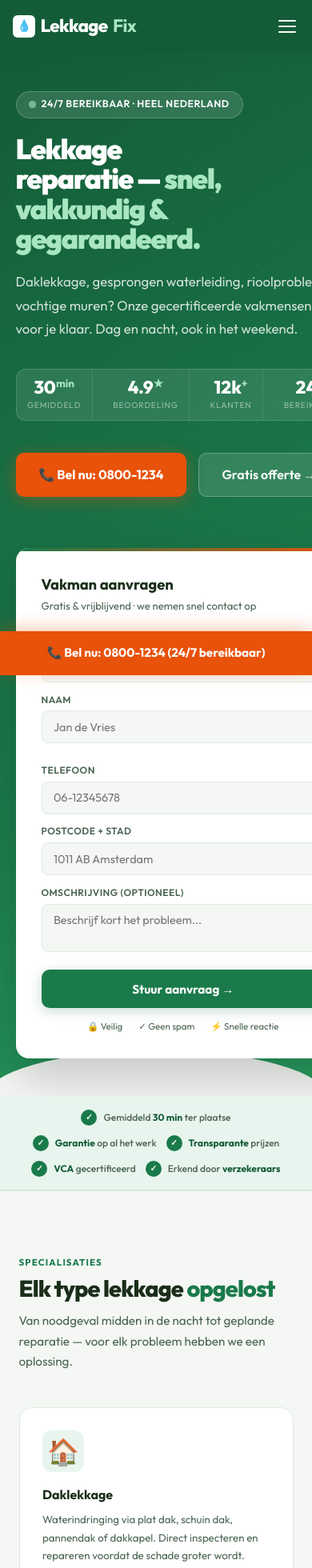
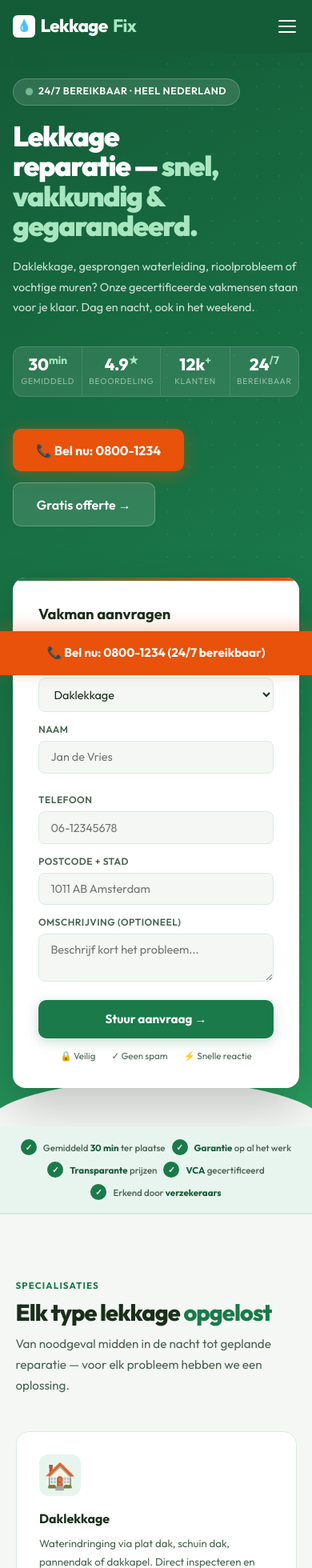
Before and after one commit to SanderKooi/lekkage, a Next.js app: page / in a window 390 px wide. Shown: the top 1960 px of the page at 80% size. Built offline with nearby package versions, Linux system fonts and the light colour scheme.

Commit message:
Update global.css

```diff
--- a/styles/global.css
+++ b/styles/global.css
@@ -280,7 +280,7 @@ footer{background:var(--green-dark);padding:3.5rem clamp(1rem,5vw,3rem) 2rem}
   .reviews-grid{grid-template-columns:1fr 1fr}
   .faq-grid{grid-template-columns:1fr}
   .nav-link{display:none}
-  .carousel-card{flex:0 0 calc((100% - 1.25rem) / 2)}
+  .carousel-card{flex:0 0 calc(50% - 0.625rem)}
   .carousel-nav-top{display:none}
   .form-card{max-width:100%}
 }
@@ -294,12 +294,14 @@ footer{background:var(--green-dark);padding:3.5rem clamp(1rem,5vw,3rem) 2rem}
   .usp-grid{grid-template-columns:1fr 1fr}
   .blog-grid{grid-template-columns:1fr}
   .reviews-grid{grid-template-columns:1fr}
-  .carousel-card{flex:0 0 100%}
-  .hero h1{font-size:2.2rem}
-  .hero-stats{gap:0.75rem}
-  .stat-item{padding:0.65rem 0.85rem}
-  .stat-val{font-size:1.4rem}
-  .section-inner{padding:0 0.25rem}
-  .trust-inner{gap:0.75rem}
-  .ti-item{font-size:0.75rem}
+  .carousel-card{flex:0 0 calc(100% - 0px)}
+  h1{font-size:2.2rem}
+  .hero-stats{gap:0}
+  .stat-item{padding:0.65rem 0.5rem}
+  .stat-val{font-size:1.3rem}
+  .hero-sub{font-size:0.9rem}
+  .hero{padding:2rem 1rem 3rem}
+  .trust-inner{gap:0.5rem;flex-wrap:wrap;justify-content:center}
+  .ti-item{font-size:0.72rem}
+  .section-inner{padding:0}
 }
```
